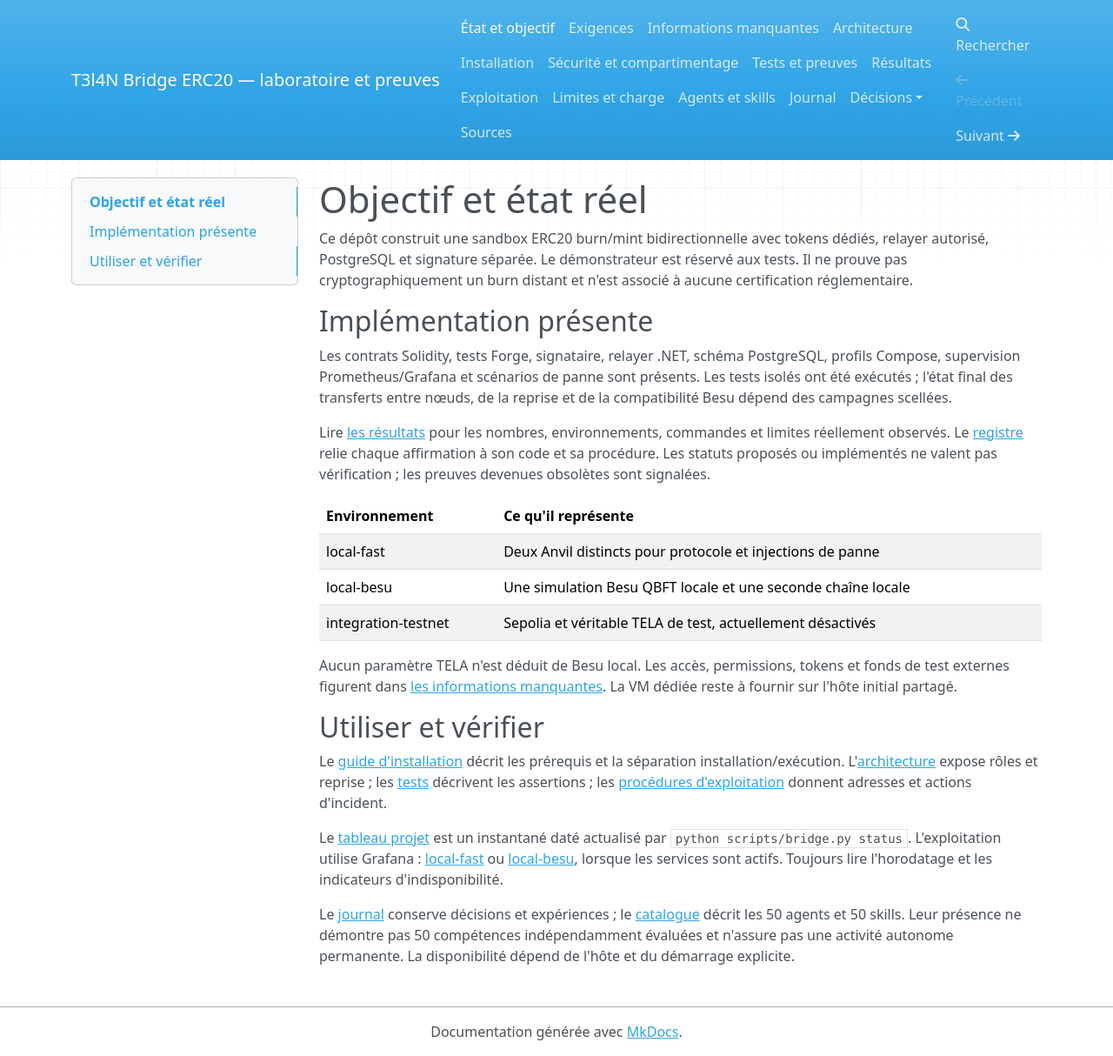
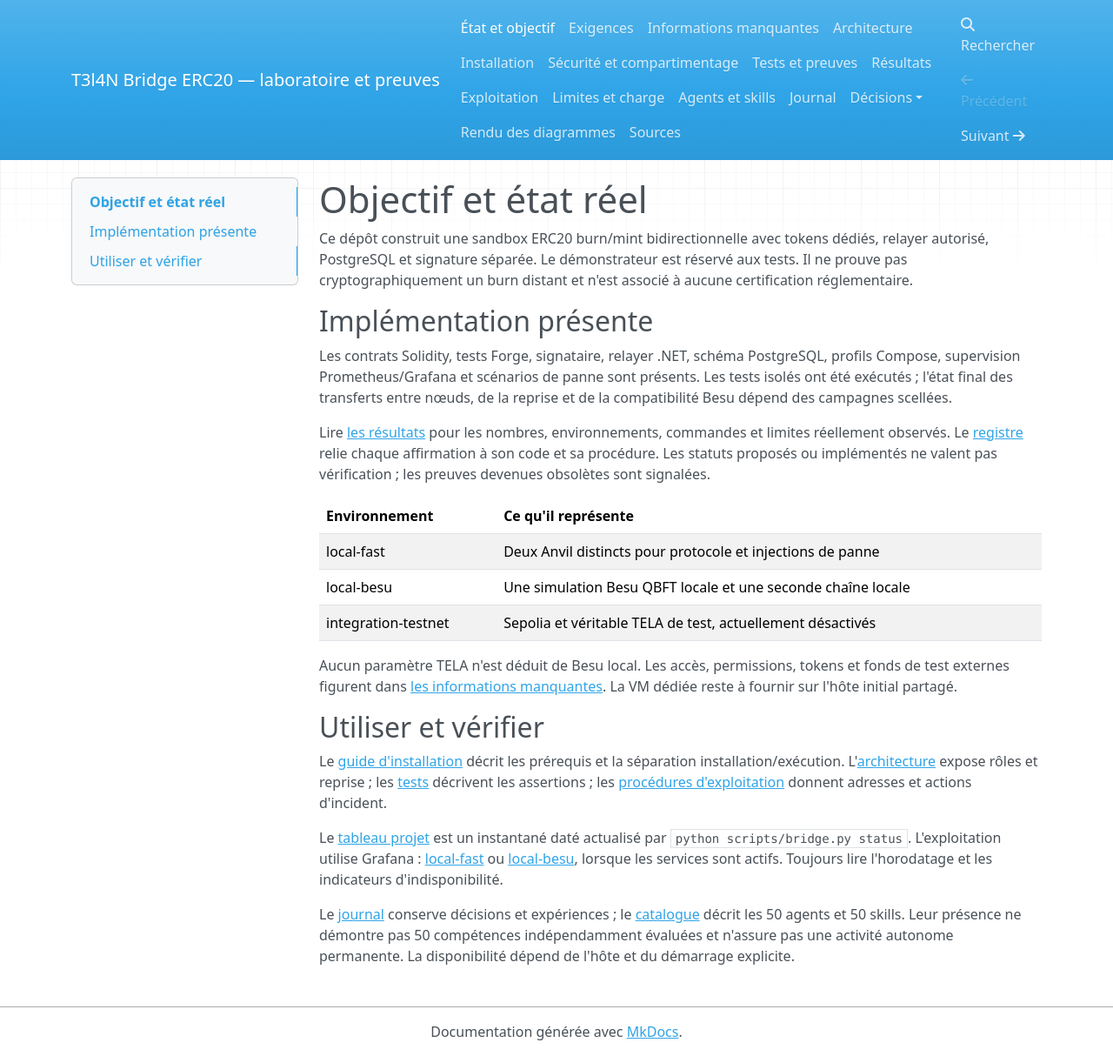
Before and after one commit to m4tth1euNa0p1c/sandb0x-Bridge-ERC20, an MkDocs documentation site: the page built from docs/index.md, in a window 1280 px wide and 1214 px high. Shown: the whole window at 87% size. Built offline with MkDocs 1.6.1, drawn with Linux system fonts in a browser that asks for light colours; nearby versions of some CDN libraries.

Commit message:
chore: fige le rendu documentaire et les octets des verrous

```diff
--- a/mkdocs.yml
+++ b/mkdocs.yml
@@ -8,6 +8,7 @@ theme:
   name: mkdocs
   locale: fr
   navigation_depth: 3
+  highlightjs: false
 nav:
   - État et objectif: index.md
   - Exigences: exigences.md
@@ -25,7 +26,15 @@ nav:
       - Stack et profils: adr/0001-stack-profils.md
       - Protocole et confiance: adr/0002-protocole.md
       - Reprise et finalité: adr/0003-reprise-finalite.md
+      - Interfaces applicatives et signature: adr/0004-interfaces-application.md
+      - Persistance historique Anvil: adr/0005-persistance-anvil.md
+  - Rendu des diagrammes: assets/mermaid.md
   - Sources: sources.md
 markdown_extensions:
   - tables
   - fenced_code
+extra_javascript:
+  - assets/vendor/mermaid-11.16.1/mermaid.min.js
+  - assets/mermaid-init.js
+extra_css:
+  - assets/mermaid.css
```
